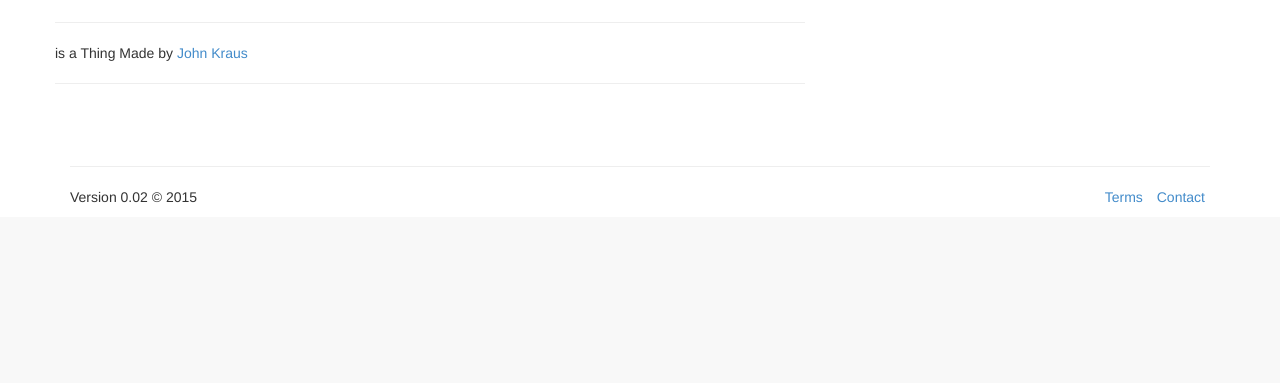
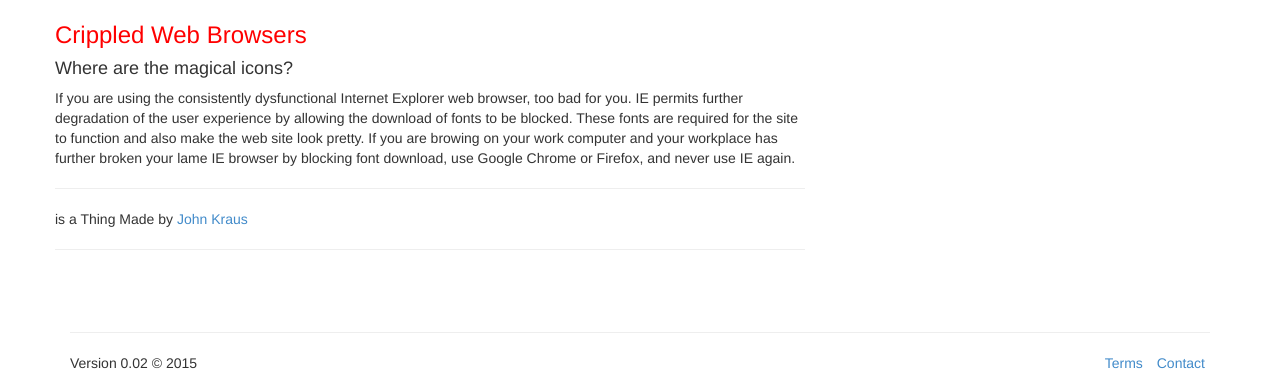
Before and after one commit to johnfkraus/maxcryptoblog, a Django app: template blog/templates/blog/about.html in a window 1280 px wide. Shown: the part 755-1138 px from the top of the page. Before the commit the page ends 958 px from the top, so only its background shows below. Run offline with Django 3.2, Linux system fonts and the light colour scheme; the template is opened without the code that fills it, so the values that code supplies are empty; some libraries are stand-ins or nearby versions.

Commit message:
delete ttf font, files from outer static dir, added mail icon to post_detailtemplate

```diff
--- a/blog/templates/blog/about.html
+++ b/blog/templates/blog/about.html
@@ -59,6 +59,12 @@ Your manifesto.
         <p>
             This instance of {{ APP_TITLE }} is in the early development (alpha) stage and is virtually untested.  {{ APP_TITLE }} is not ready for production usage.  At this time long-term maintenance of user accounts or content is impossible.  The security and privacy of any information stored on the current version of {{ APP_TITLE }} is  uncertain.  Enjoy!
         </p>
+        <h3 style="color: red;">Crippled Web Browsers</h3>
+        <h4>Where are the magical icons?</h4>
+        <p>
+            If you are using the consistently dysfunctional Internet Explorer web browser, too bad for you.  IE permits further degradation of the user experience by allowing the download of fonts to be blocked.  These fonts are required for the site to function and also make the web site look pretty.  If you are browing on your work computer and your workplace has further broken your lame IE browser by blocking font download, use Google Chrome or Firefox, and never use IE again.
+        </p>
+
         <hr>
         <p>
             {{ APP_TITLE}} is a Thing Made by <a href="mailto:johnkraus3@gmail.com" target="_blank"> John Kraus</a>
--- a/static/css/zian.css
+++ /dev/null
@@ -1,6 +0,0 @@
-@font-face {
-  font-family: 'zian';
-  font-style: normal;
-  font-weight: 400;
-  src: url('../fonts/zian.ttf');
-}
```
Also changed, not shown: blog/templates/blog/post_detail.html (+6 -2 lines), blog/static/fonts/zian.ttf (deleted), static/fonts/zian.ttf (deleted).
